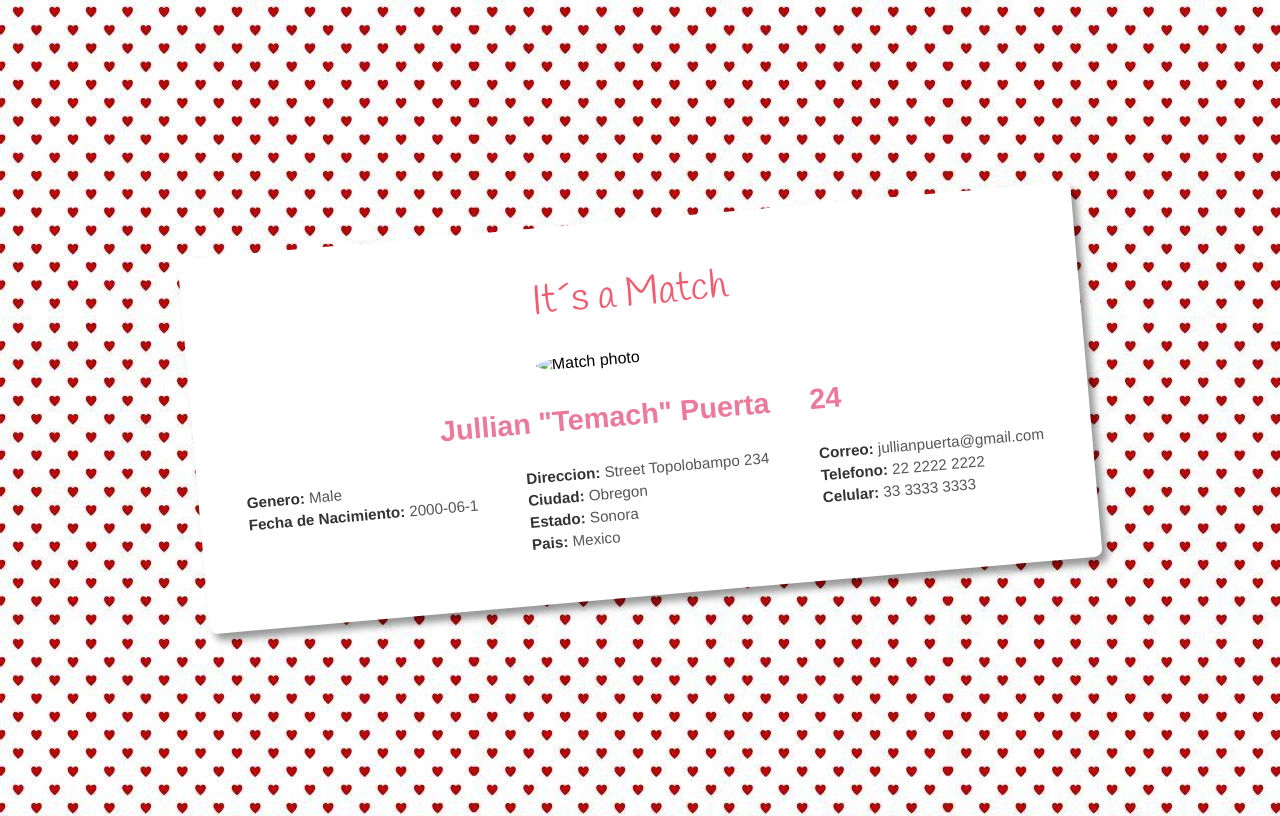
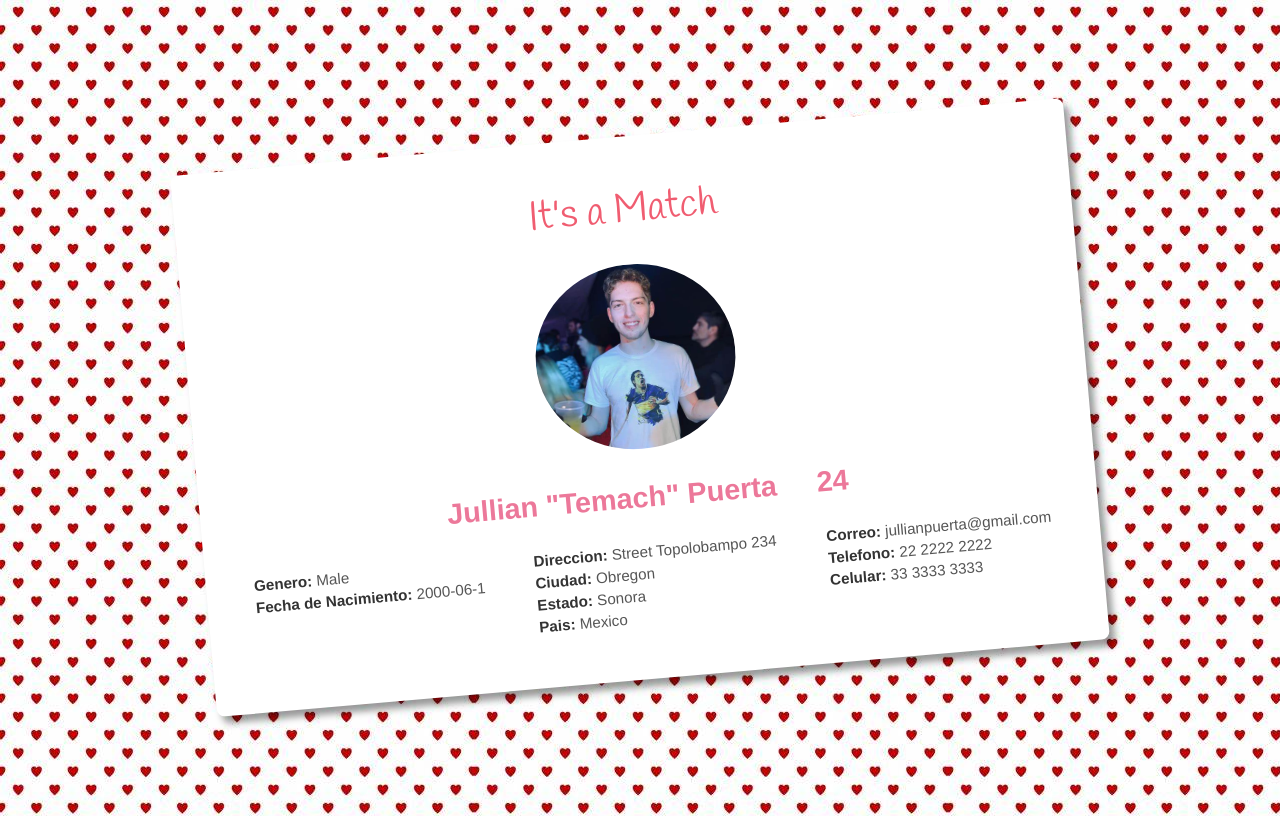
Before and after one commit to hiiramsan/MatchMaker_CarlosSanchez, a plain HTML site: page domMatchMaker/its-a-match.html in a window 1280 px wide. Drawn offline with Linux system fonts and the light colour scheme.

Commit message:
error img

```diff
--- a/domMatchMaker/its-a-match.html
+++ b/domMatchMaker/its-a-match.html
@@ -8,9 +8,9 @@
 </head>
 <body>
     <div class="match container">
-        <h1>It´s a Match</h1>
+        <h1>It's a Match</h1>
         <header>
-            <img src="imgs/borregod.jpg" alt="Match photo">
+            <img src="imgs/jullian.jpg" alt="Match photo">
             <div class="match-name">
                 <p id="first-name">Jullian "Temach" Puerta</p>
                 <p id="age">24</p>
```
Also changed, not shown: domMatchMaker/imgs/jullian.jpg (added).
